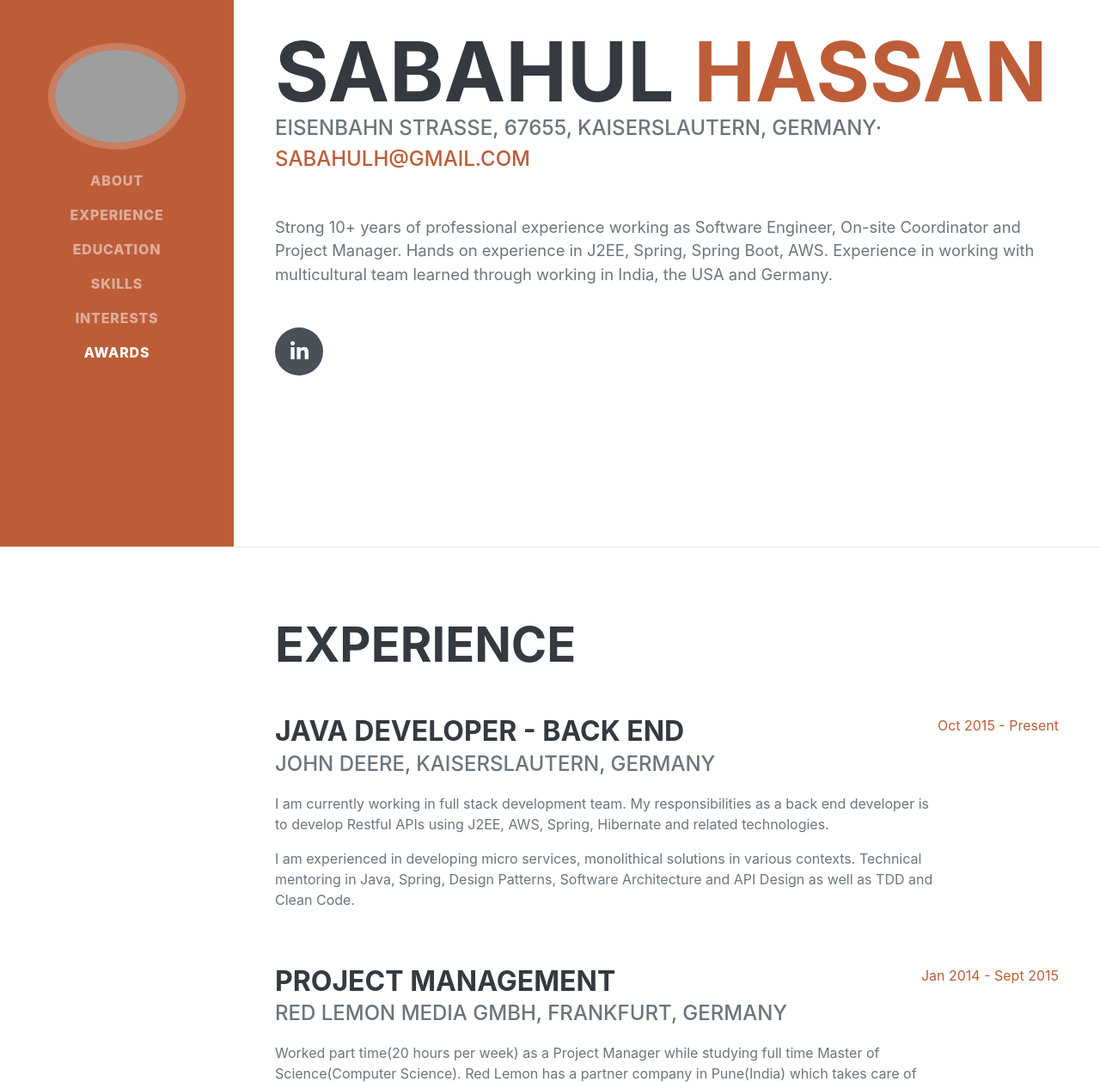
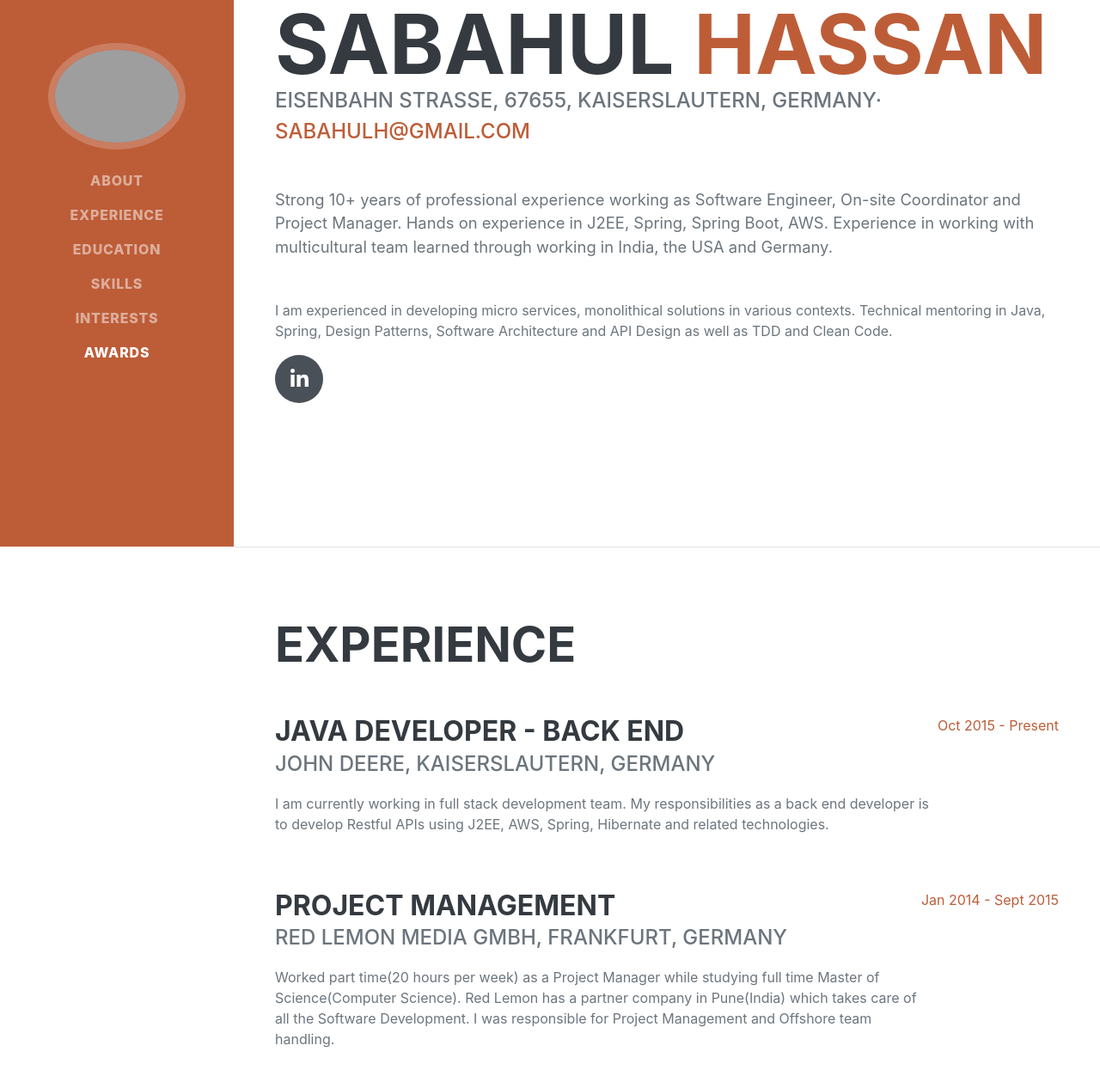
Before and after one commit to sabahulh/sabahulh.github.io, a plain HTML site: page index.html in a window 1280 px wide. Shown: the part 164-1423 px from the top of the page at 86% size. Drawn offline with nearby package versions, Linux system fonts and the light colour scheme; grey boxes are pictures that could not be loaded; a web font is replaced by a local one.

Commit message:
Update index.html

```diff
--- a/index.html
+++ b/index.html
@@ -48,6 +48,8 @@
                         <a href="mailto:sabahulh@gmail.com">sabahulh@gmail.com</a>
                     </div>
                     <p class="lead mb-5">Strong 10+ years of professional experience working as Software Engineer, On-site Coordinator and Project Manager. Hands on experience in J2EE, Spring, Spring Boot, AWS. Experience in working with multicultural team learned through working in India, the USA and Germany.</p>
+                    <p>I am experienced in developing micro services, monolithical solutions in various contexts.
+                            Technical mentoring in Java, Spring, Design Patterns, Software Architecture and API Design as well as TDD and Clean Code.</p>
                     <div class="social-icons">
                         <a class="social-icon" href="https://www.linkedin.com/in/sabahul-hassan-99b9ab2a/"><i class="fab fa-linkedin-in"></i></a>
                     </div>
@@ -62,8 +64,7 @@
                         <div class="flex-grow-1">
                             <h3 class="mb-0">Java Developer - Back end</h3>
                             <div class="subheading mb-3">John Deere, Kaiserslautern, Germany</div>
-                            <p>I am currently working in full stack development team. My responsibilities as a back end developer is to develop Restful APIs using J2EE, AWS, Spring, Hibernate and related technologies. <p>I am experienced in developing micro services, monolithical solutions in various contexts.
-                            Technical mentoring in Java, Spring, Design Patterns, Software Architecture and API Design as well as TDD and Clean Code.
+                            <p>I am currently working in full stack development team. My responsibilities as a back end developer is to develop Restful APIs using J2EE, AWS, Spring, Hibernate and related technologies.
 
                             </p>
                         </div>
```
